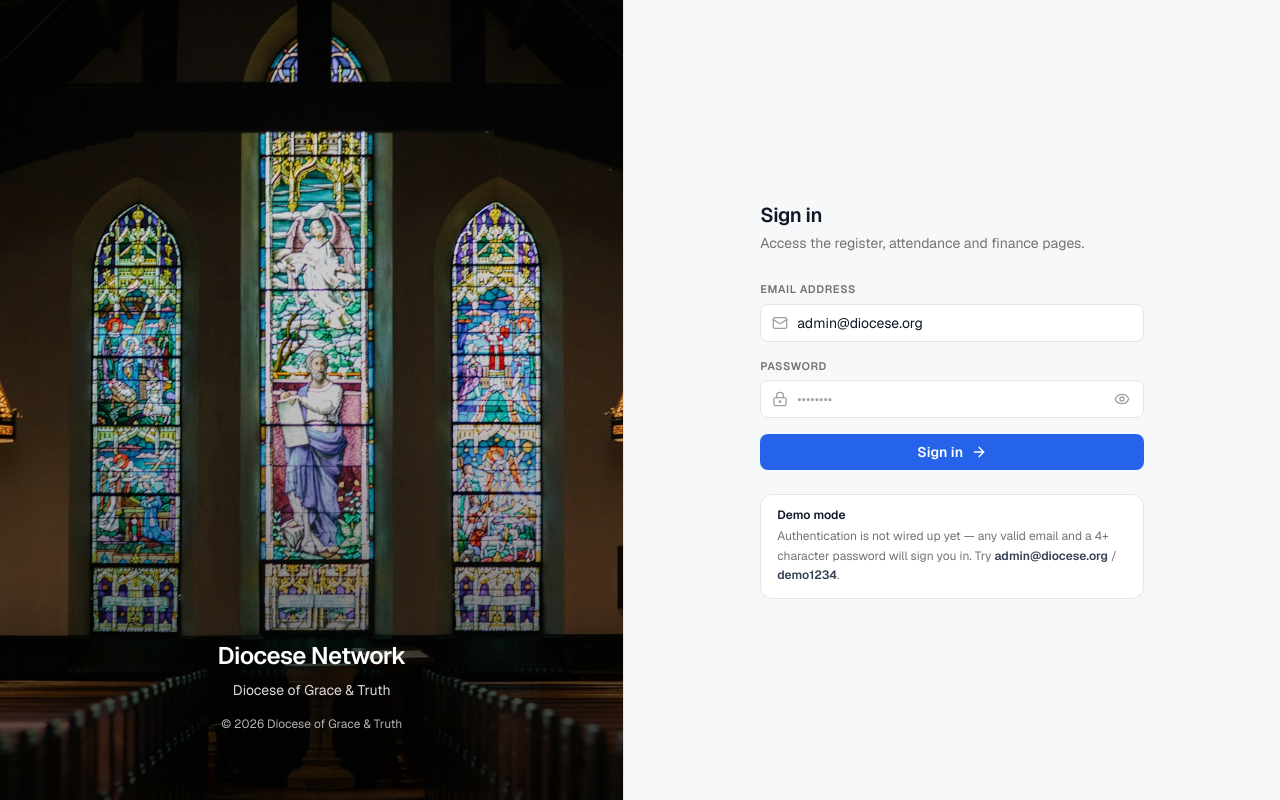
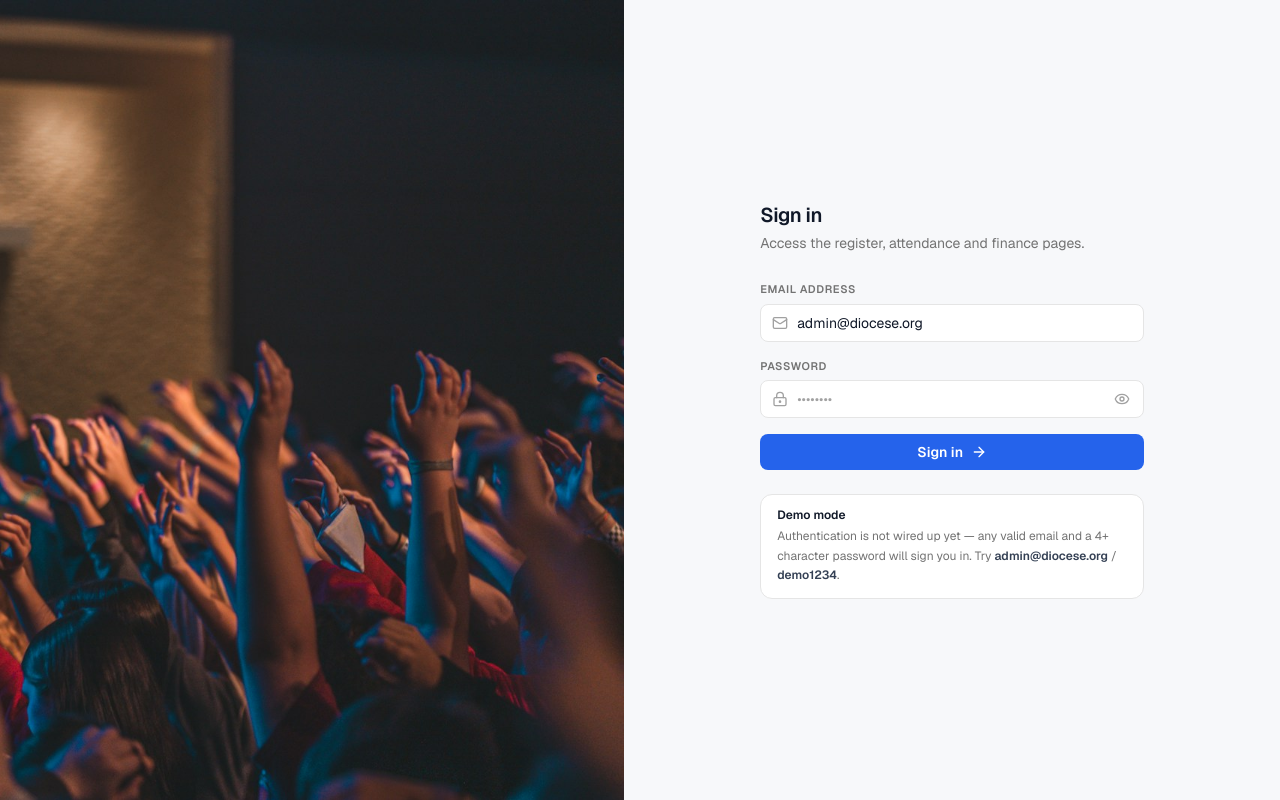
Before and after one commit to Bobby-gh/MiniistriesNetwork, a Next.js app: page /login in a window 1280 px wide. Built offline with nearby package versions, Linux system fonts and the light colour scheme.

Commit message:
adding logins

```diff
--- a/src/app/login/page.tsx
+++ b/src/app/login/page.tsx
@@ -47,23 +47,15 @@ export default function LoginPage() {
   return (
     <div className="grid min-h-screen bg-surface lg:grid-cols-[1fr_1.05fr]">
       {/* Full-height church image panel */}
-      <aside className="relative hidden min-h-screen flex-col items-center justify-end overflow-hidden border-r border-neutral-200 bg-white px-10 pb-12 lg:flex">
+      <aside className="relative hidden min-h-screen overflow-hidden bg-neutral-950 lg:block">
         <Image
           src="/church-login.jpg"
-          alt="Church interior with stained-glass windows"
+          alt="Congregation gathered for worship in a contemporary church"
           fill
           priority
           sizes="50vw"
           className="object-cover"
         />
-        <div className="absolute inset-0 bg-gradient-to-t from-black/75 via-black/15 to-transparent" aria-hidden />
-        <div className="relative z-10 w-full py-5 text-center text-white">
-          <h1 className="text-2xl font-semibold tracking-tight">Diocese Network</h1>
-          <p className="mt-2 text-sm text-white/85">{db.settings.dioceseName}</p>
-          <p className="mt-4 text-xs text-white/70">
-            © {new Date().getFullYear()} {db.settings.dioceseName}
-          </p>
-        </div>
       </aside>
 
       {/* Form */}
```
Also changed, not shown: public/church-login.jpg.
